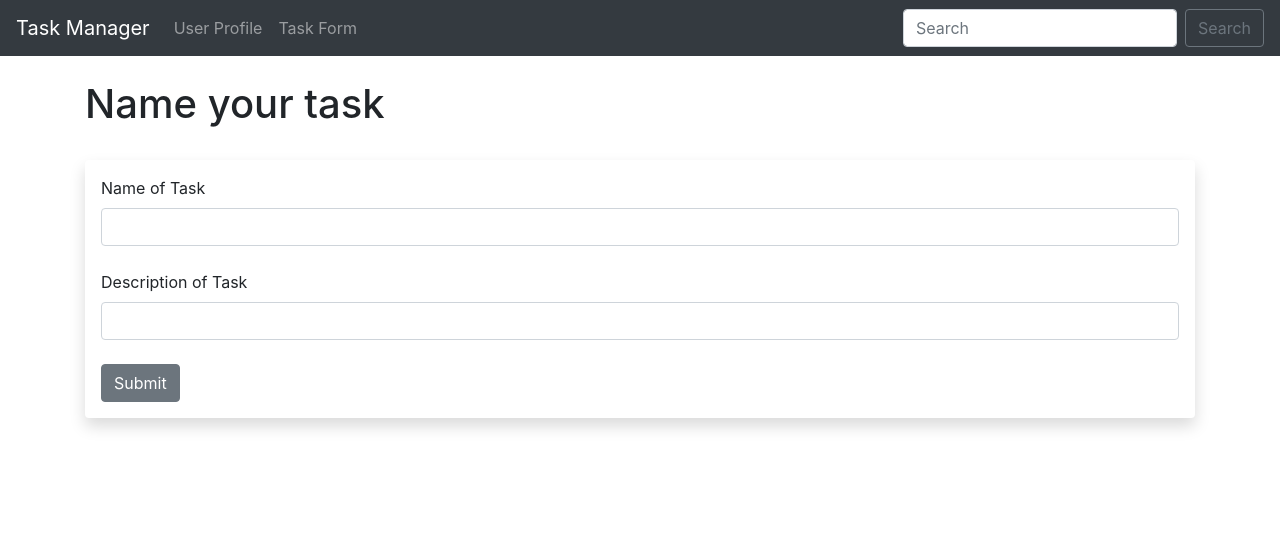
After one commit to danvluewubley/Task-Manager, a Flask app: template templates/task.html in a window 1280 px wide. The commit adds this page. Shown: the top 537 px of the page. Run offline with Flask 3, Linux system fonts and the light colour scheme; the template is opened without the code that fills it: values that come from a table or form of the project are taken from there, others are empty.

Commit message:
introduced more features

```diff
--- a/main.py
+++ b/main.py
@@ -1,8 +1,45 @@
-from flask import Flask, render_template
+from flask import Flask, render_template, flash
+from flask_wtf import FlaskForm
+from wtforms import StringField, SubmitField
+from wtforms.validators import DataRequired
+from flask_sqlalchemy import SQLAlchemy
+from datetime import datetime
+import os
+from dotenv import load_dotenv, dotenv_values
 
+load_dotenv()
+
+# Create a Flask Instance
 app = Flask(__name__)
+app.app_context().push()
 
-# main cite
+# Add Database
+app.config['SQLALCHEMY_DATABASE_URI'] = f'mysql+pymysql://root:{os.getenv("SQL_PASSWORD")}@localhost/tasks'
+
+# Secret Key!
+app.config['SECRET_KEY'] = os.getenv("SECRET_KEY")
+
+# Initialize the Database
+db = SQLAlchemy(app)
+
+# Create Model
+class Tasks(db.Model):
+  id = db.Column(db.Integer, primary_key=True)
+  task = db.Column(db.String(100), nullable=False)
+  description = db.Column(db.String(200), nullable=False)
+  date_added = db.Column(db.DateTime, default=datetime.utcnow)
+
+  # Create A String
+  def __repr__(self):
+    return '<Task %r>' % self.task
+
+# Create a Form Class
+class TaskForm(FlaskForm):
+  task = StringField("Name of Task", validators=[DataRequired()])
+  description = StringField("Description of Task", validators=[DataRequired()])
+  submit = SubmitField("Submit")
+
+# Create a route decorator
 @app.route('/')
 def index():
   return render_template('index.html')
@@ -21,3 +58,25 @@ def page_not_found(e):
 @app.errorhandler(500)
 def page_not_found(e):
   return render_template('500.html')
+
+# Create Task Page
+@app.route('/task/add', methods=['GET','POST'])
+def add_task():
+  task = None
+  description = None
+  form = TaskForm()
+  # Validate Form
+  if form.validate_on_submit():
+    task = form.task.data
+    description = form.description.data
+
+    new_task = Tasks(task=form.task.data, description=form.description.data)
+    db.session.add(new_task)
+    db.session.commit()
+
+    flash("Task Added Successfully!")
+  our_tasks=Tasks.query.order_by(Tasks.date_added)
+  return render_template('task.html',
+    task = task,
+    form = form,
+    our_tasks=our_tasks)
--- a/templates/base.html
+++ b/templates/base.html
@@ -1,8 +1,27 @@
-ABOVE<br/><br/>
+<!doctype html>
+<html lang="en">
+  <head>
+    <!-- Required meta tags -->
+    <meta charset="utf-8">
+    <meta name="viewport" content="width=device-width, initial-scale=1, shrink-to-fit=no">
 
-{% block content %}
+    <!-- Bootstrap CSS -->
+    <link rel="stylesheet" href="https://cdn.jsdelivr.net/npm/bootstrap@4.4.1/dist/css/bootstrap.min.css" integrity="sha384-Vkoo8x4CGsO3+Hhxv8T/Q5PaXtkKtu6ug5TOeNV6gBiFeWPGFN9MuhOf23Q9Ifjh" crossorigin="anonymous">
 
-{% endblock %}
+    <title>Task Manager</title>
+  </head>
+  <body>
+    {% include 'navbar.html' %}
+    <br/>
+    <div class="container">
+      {% block content %}
+      {% endblock %}
+    </div>
 
-<br/><br/>
-BELOW
+    <!-- Optional JavaScript -->
+    <!-- jQuery first, then Popper.js, then Bootstrap JS -->
+    <script src="https://code.jquery.com/jquery-3.4.1.slim.min.js" integrity="sha384-J6qa4849blE2+poT4WnyKhv5vZF5SrPo0iEjwBvKU7imGFAV0wwj1yYfoRSJoZ+n" crossorigin="anonymous"></script>
+    <script src="https://cdn.jsdelivr.net/npm/popper.js@1.16.0/dist/umd/popper.min.js" integrity="sha384-Q6E9RHvbIyZFJoft+2mJbHaEWldlvI9IOYy5n3zV9zzTtmI3UksdQRVvoxMfooAo" crossorigin="anonymous"></script>
+    <script src="https://cdn.jsdelivr.net/npm/bootstrap@4.4.1/dist/js/bootstrap.min.js" integrity="sha384-wfSDF2E50Y2D1uUdj0O3uMBJnjuUD4Ih7YwaYd1iqfktj0Uod8GCExl3Og8ifwB6" crossorigin="anonymous"></script>
+  </body>
+</html>
--- /dev/null
+++ b/templates/navbar.html
@@ -0,0 +1,21 @@
+<nav class="navbar navbar-expand-lg navbar-dark bg-dark">
+  <a class="navbar-brand" href="{{ url_for('index') }}">Task Manager</a>
+  <button class="navbar-toggler" type="button" data-toggle="collapse" data-target="#navbarSupportedContent" aria-controls="navbarSupportedContent" aria-expanded="false" aria-label="Toggle navigation">
+    <span class="navbar-toggler-icon"></span>
+  </button>
+
+  <div class="collapse navbar-collapse" id="navbarSupportedContent">
+    <ul class="navbar-nav mr-auto">
+      <li class="nav-item">
+        <a class="nav-link" href="{{ url_for('user', name='daniel') }}">User Profile</a>
+      </li>
+      <li class="nav-item">
+        <a class="nav-link" href="{{ url_for('add_task') }}">Task Form</a>
+      </li>
+    </ul>
+    <form class="form-inline my-2 my-lg-0">
+      <input class="form-control mr-sm-2" type="search" placeholder="Search" aria-label="Search">
+      <button class="btn btn-outline-secondary my-2 my-sm-0" type="submit">Search</button>
+    </form>
+  </div>
+</nav>
--- /dev/null
+++ b/templates/task.html
@@ -0,0 +1,61 @@
+{% extends 'base.html' %}
+
+{% block content %}
+
+{% for message in get_flashed_messages() %}
+
+  <div class="alert alert-success alert-dismissible fade show" role="alert">
+    {{ message }}
+    <button type="button" class="close" data-dismiss="alert" aria-label="Close">
+      <span aria-hidden="true">&times;</span>
+    </button>
+  </div>
+
+{% endfor %}
+
+{% if task %}
+  <h1>Task Added!</h1>
+  <br/><br/><br/>
+  <table class="table table-hover table-bordered table-striped">
+
+    {% for tasks in our_tasks %}
+    <tr>
+      <td>{{ tasks.id }}. <strong>{{ tasks.task }}</strong> - {{ tasks.description }}</td>
+    </tr>
+  {% endfor %}
+
+  </table>
+{% else %}
+  <h1>Name your task</h1>
+  <br/>
+<div class="shadow p-3 mb-5 bg-white rounded">
+  <form method="POST">
+    {{ form.hidden_tag() }}
+
+    {{ form.task.label(class="form-label") }}
+    {{ form.task(class="form-control") }}
+
+    <br/>
+
+    {{ form.description.label(class="form-label") }}
+    {{ form.description(class="form-control") }}
+    <br/>
+
+    {{ form.submit(class="btn btn-secondary") }}
+
+  </form>
+</div>
+<br/><br/><br/>
+<table class="table table-hover table-bordered table-striped">
+
+  {% for tasks in our_tasks %}
+  <tr>
+    <td>{{ tasks.id }}. <strong>{{ tasks.task }}</strong> - {{ tasks.description }}</td>
+  </tr>
+{% endfor %}
+
+</table>
+
+{% endif %}
+
+{% endblock %}
--- a/templates/user.html
+++ b/templates/user.html
@@ -3,6 +3,6 @@
 {% block content %}
 
   <title>User</title>
-  <h1>Hello {{ name }}</h1>
+  <h1>Hello {{ name|title }}</h1>
 
 {% endblock %}
```
Also changed, not shown: create_db.py (added, +19 -0 lines), instance/tasks.db (added).
